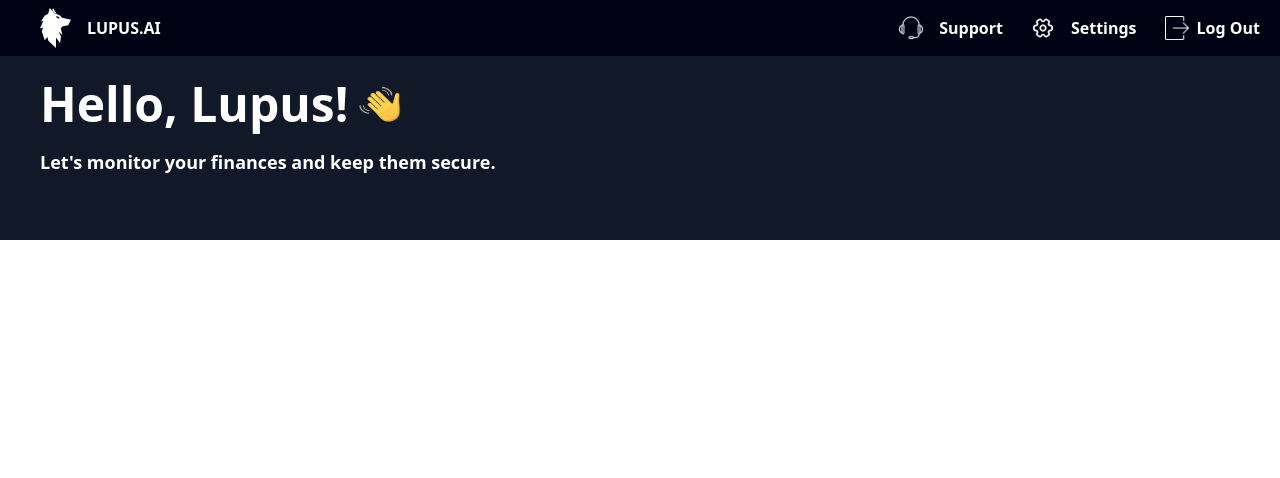
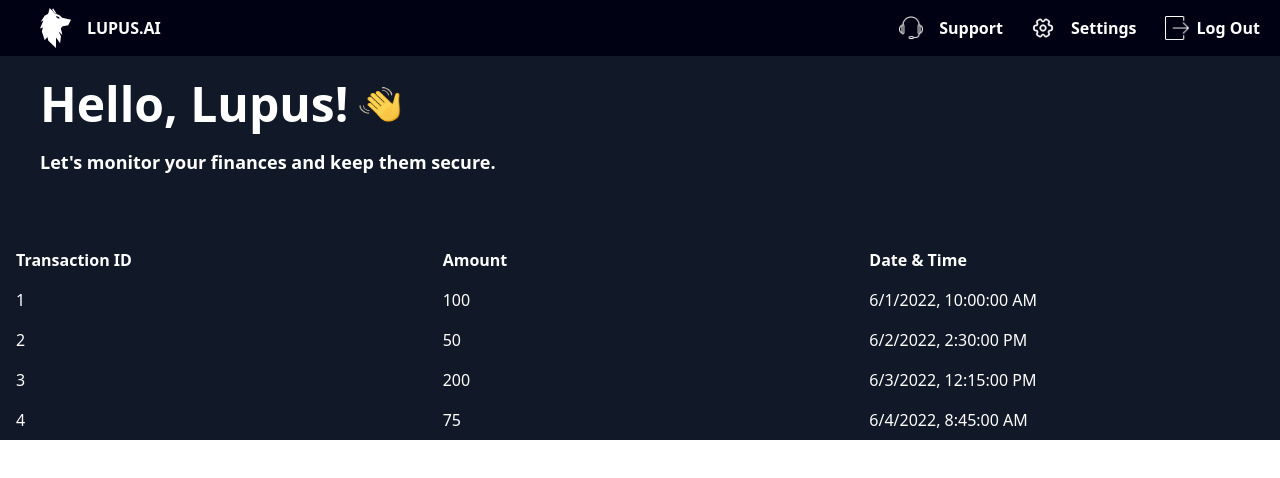
Before and after one commit to mkswagger/lupus_ai, a React (Vite) app: page /Dashboard in a window 1280 px wide. Shown: the top 478 px of the page. Built offline with nearby package versions, Linux system fonts and the light colour scheme.

Commit message:
complete table

```diff
--- /dev/null
+++ b/src/Components/Table.jsx
@@ -0,0 +1,37 @@
+import React from 'react'
+
+function Table() {
+
+    const transactions = [
+        { id: 1, amount: 100, date: '2022-06-01T10:00:00Z' },
+        { id: 2, amount: 50, date: '2022-06-02T14:30:00Z' },
+        { id: 3, amount: 200, date: '2022-06-03T12:15:00Z' },
+        { id: 4, amount: 75, date: '2022-06-04T08:45:00Z' },
+      ];
+
+  return (
+    <div className="overflow-x-hidden bg-gray-900">
+    <table className="table-fixed w-full sm:w-auto md:w-screen lg:w-screen">
+      <thead>
+        <tr>
+          <th className="w-1/3 px-4 py-2 text-left bg-gray-900 text-white">Transaction ID</th>
+          <th className="w-1/3 px-4 py-2 text-left bg-gray-900 text-white">Amount</th>
+          <th className="w-1/3 px-4 py-2 text-left bg-gray-900 text-white">Date &amp; Time</th>
+        </tr>
+      </thead>
+      <tbody>
+        {transactions.map((transaction) => (
+          <tr key={transaction.id} className="bg-gray-900">
+            <td className="w-1/3 px-4 py-2 text-white">{transaction.id}</td>
+            <td className="w-1/3 px-4 py-2 text-white">{transaction.amount}</td>
+            <td className="w-1/3 px-4 py-2 text-white">{new Date(transaction.date).toLocaleString()}</td>
+          </tr>
+        ))}
+      </tbody>
+    </table>
+  </div>
+);
+}
+
+
+export default Table
--- a/src/Pages/Dashboard.jsx
+++ b/src/Pages/Dashboard.jsx
@@ -1,12 +1,14 @@
 import React from 'react'
 import Navbar from '../Components/Navbar'
 import Brand from '../Components/Brand'
+import Table from '../Components/Table'
 
 function Dashboard() {
   return (
     <>
         <Navbar />
         <Brand />
+        <Table />
     </>
   )
 }
```
